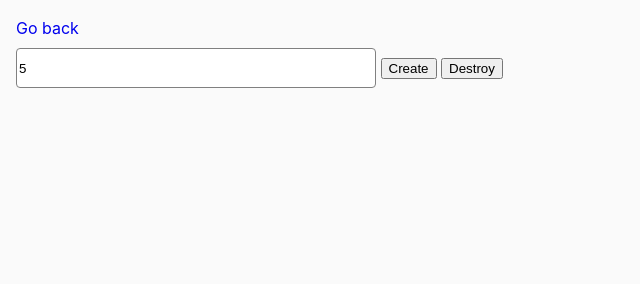
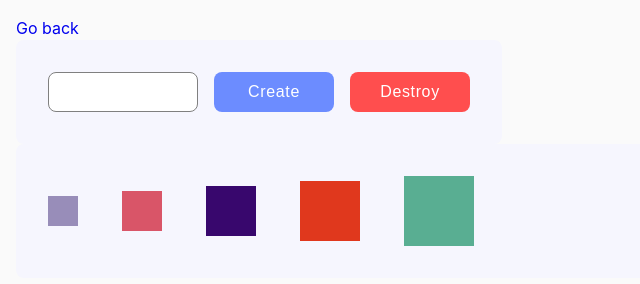
Before and after one commit to kris9899/goit-js-hw-07, a plain HTML site: page task-6.html in a window 1280 px wide. Both pictures are taken after typing "5" into the empty fields and a click on the button "Create". Shown: the whole page, without its empty margins (0-640 px from the left). Drawn offline with Linux system fonts and the light colour scheme.

Commit message:
add script

```diff
--- a/css/common.css
+++ b/css/common.css
@@ -188,3 +188,91 @@ input:active {
   color: #fff;
   border: none;
 }
+
+/* Task 6 */
+#controls {
+  display: flex;
+  justify-content: center;
+  align-items: center;
+  flex-direction: row;
+  gap: 16px;
+  border-radius: 8px;
+  padding: 32px;
+  width: 486px;
+  height: 104px;
+  background: #f6f6fe;
+}
+#controls input {
+  justify-content: center;
+  border: 1px solid #808080;
+  border-radius: 8px;
+  padding: 8px 72px;
+  width: 150px;
+  height: 40px;
+  border: 1px solid #808080;
+  border-radius: 8px;
+  padding: 8px;
+  width: 150px;
+  height: 40px;
+  overflow: hidden;
+  margin: 0;
+  text-align: center;
+}
+#controls button[data-create] {
+  border-radius: 8px;
+  padding: 8px 16px;
+  width: 120px;
+  height: 40px;
+  background: #4e75ff;
+  font-weight: 500;
+  font-size: 16px;
+  line-height: 150%;
+  letter-spacing: 0.04em;
+  color: #fff;
+  border: none;
+  padding: 8px 31px;
+  cursor: pointer;
+  transition: background cubic-bezier(0.075, 0.82, 0.165, 1);
+}
+#controls button[data-destroy] {
+  border-radius: 8px;
+  padding: 8px 16px;
+  width: 120px;
+  height: 40px;
+  background: #ff4e4e;
+
+  font-weight: 500;
+  font-size: 16px;
+
+  line-height: 150%;
+  letter-spacing: 0.04em;
+  color: #fff;
+  border: none;
+  cursor: pointer;
+  transition: background cubic-bezier(0.075, 0.82, 0.165, 1);
+}
+#boxes {
+  display: flex;
+  flex-wrap: wrap;
+  align-items: center;
+  justify-content: flex-starts;
+  gap: 44px;
+  border-radius: 8px;
+  padding: 32px;
+  width: auto;
+  height: 134px;
+  background: #f6f6fe;
+}
+input[type='number']::-webkit-inner-spin-button,
+input[type='number']::-webkit-outer-spin-button {
+  -webkit-appearance: none;
+  margin: 0;
+}
+#controls button[data-create]:hover,
+#controls button[data-create]:focus {
+  background-color: #6c8cff;
+}
+#controls button[data-destroy]:hover,
+#controls button[data-destroy]:focus {
+  background-color: #ff7070;
+}
--- a/js/task-6.js
+++ b/js/task-6.js
@@ -3,3 +3,31 @@ function getRandomHexColor() {
     .toString(16)
     .padStart(6, 0)}`;
 }
+const createButton = document.querySelector('[data-create]');
+const destroyButton = document.querySelector('[data-destroy]');
+const elementCountInput = document.getElementById('elementCount');
+const boxesContainer = document.getElementById('boxes');
+const INITIAL_SIZE = 30;
+
+createButton.addEventListener('click', () => {
+  const input = document.querySelector('#controls input');
+  const numberOfBoxes = parseInt(input.value);
+
+  if (numberOfBoxes > 0 && numberOfBoxes <= 100) {
+    boxesContainer.innerHTML = '';
+    const boxes = Array.from({ length: numberOfBoxes }, (_, i) => {
+      const size = INITIAL_SIZE + i * 10;
+      return `<div style="width: ${size}px; height: ${size}px; background-color: ${getRandomHexColor()};"></div>`;
+    }).join('');
+
+    boxesContainer.innerHTML = boxes;
+  }
+
+  if (input.value !== '') {
+    input.value = '';
+  }
+});
+
+destroyButton.addEventListener('click', () => {
+  boxesContainer.innerHTML = '';
+});
```
